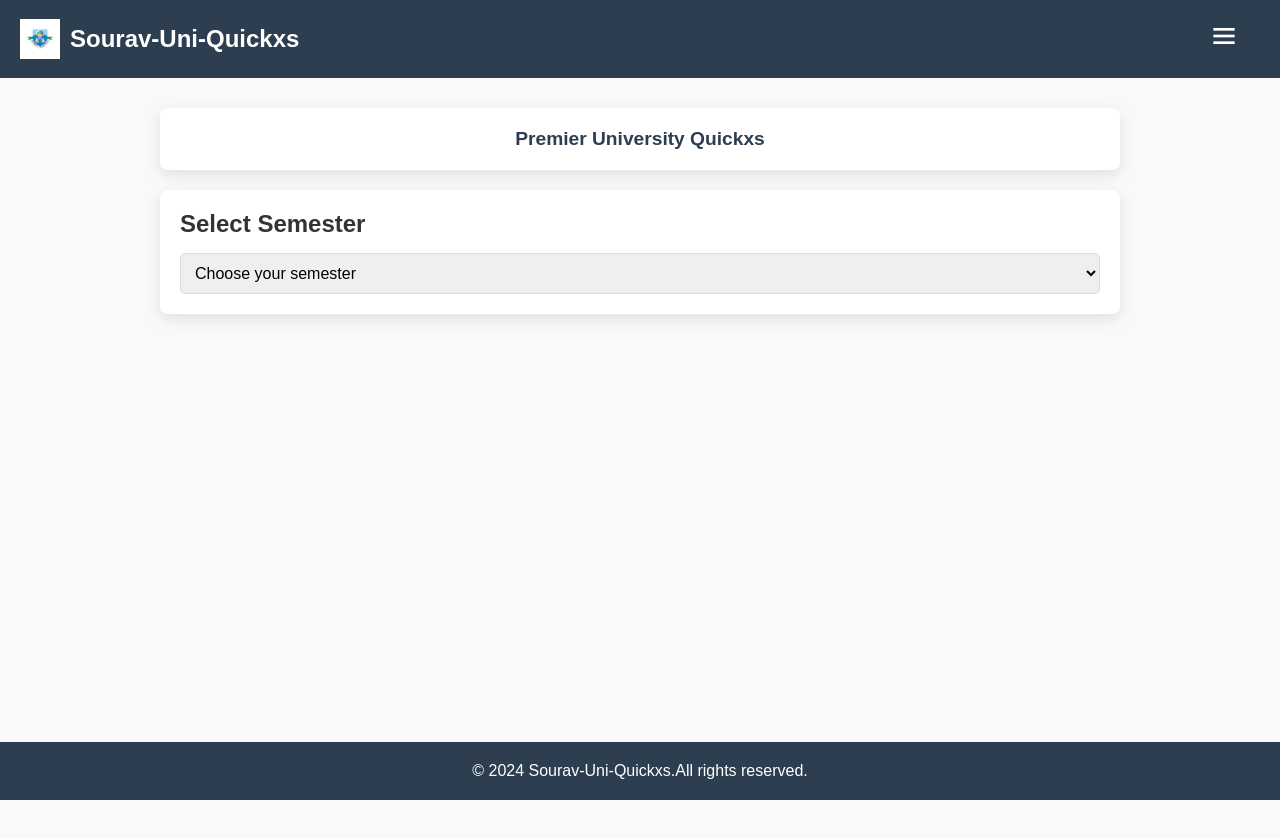
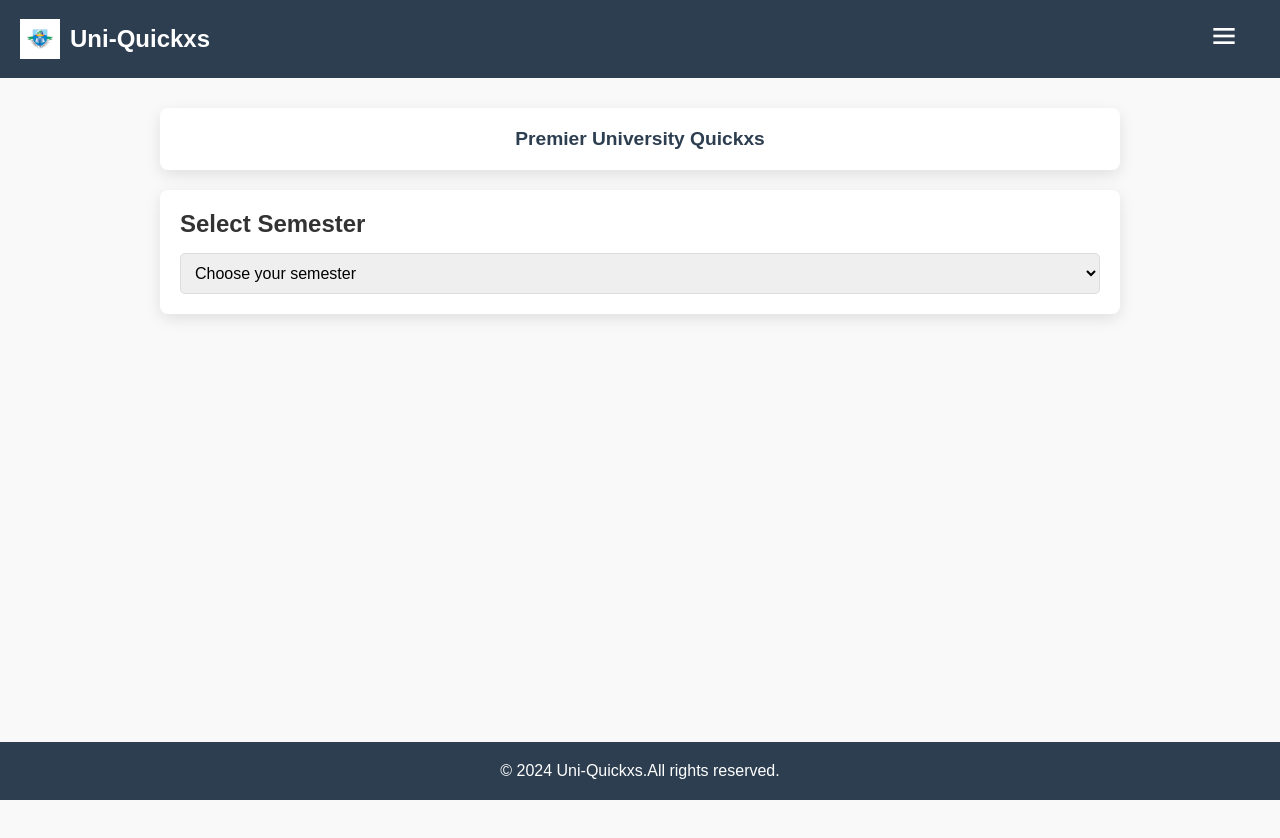
Before and after one commit to souravdev33/uni-quickxs, a plain HTML site: page index.html in a window 1280 px wide. Drawn offline with nearby package versions, Linux system fonts and the light colour scheme.

Commit message:
committed

```diff
--- a/index.html
+++ b/index.html
@@ -3,7 +3,7 @@
   <head>
     <meta charset="UTF-8" />
     <meta name="viewport" content="width=device-width, initial-scale=1.0" />
-    <title>Sourav-Uni-Quickxs</title>
+    <title>Uni-Quickxs</title>
     <link
       href="https://unpkg.com/boxicons@2.1.4/css/boxicons.min.css"
       rel="stylesheet"
@@ -14,7 +14,7 @@
     <header>
       <div class="logo">
         <img src="images.png" alt="logo" />
-        <h1>Sourav-Uni-Quickxs</h1>
+        <h1>Uni-Quickxs</h1>
       </div>
       <nav>
         <button id="menu-button" class="menu-icon">
@@ -113,7 +113,7 @@
       </div>
       <div class="footer">
         <footer>
-          <p>&copy; 2024 Sourav-Uni-Quickxs.All rights reserved.</p>
+          <p>&copy; 2024 Uni-Quickxs.All rights reserved.</p>
         </footer>
       </div>
     </div>
```
